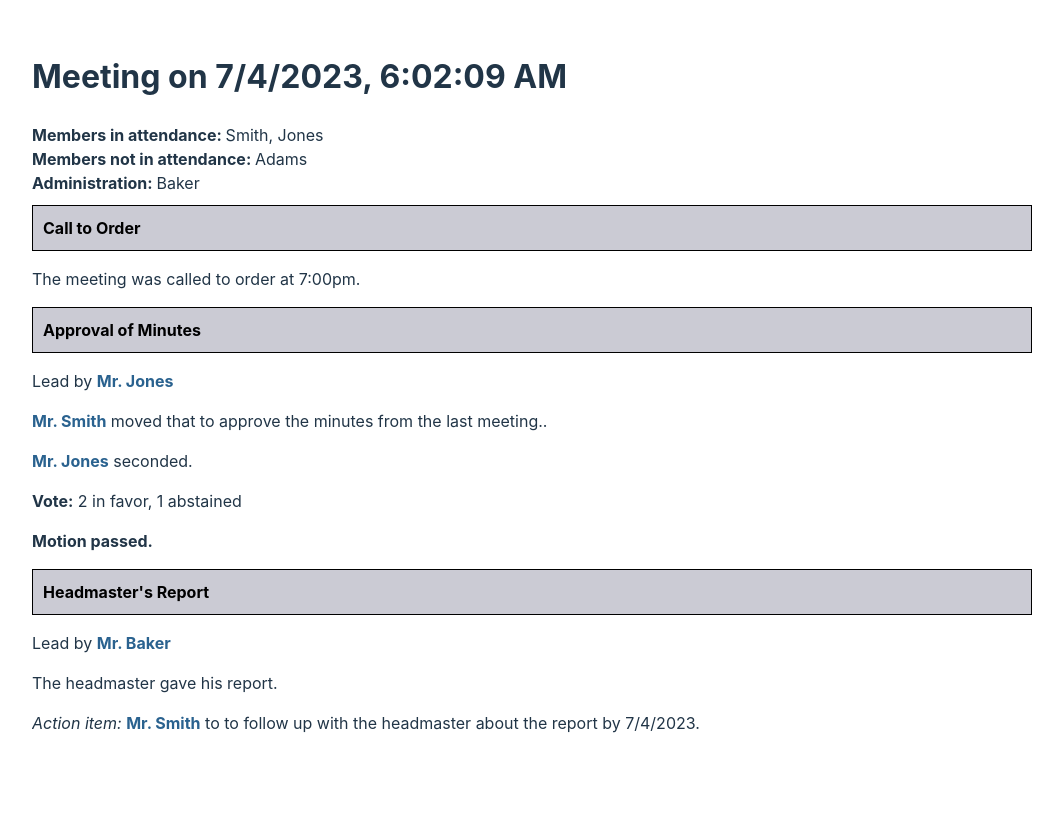
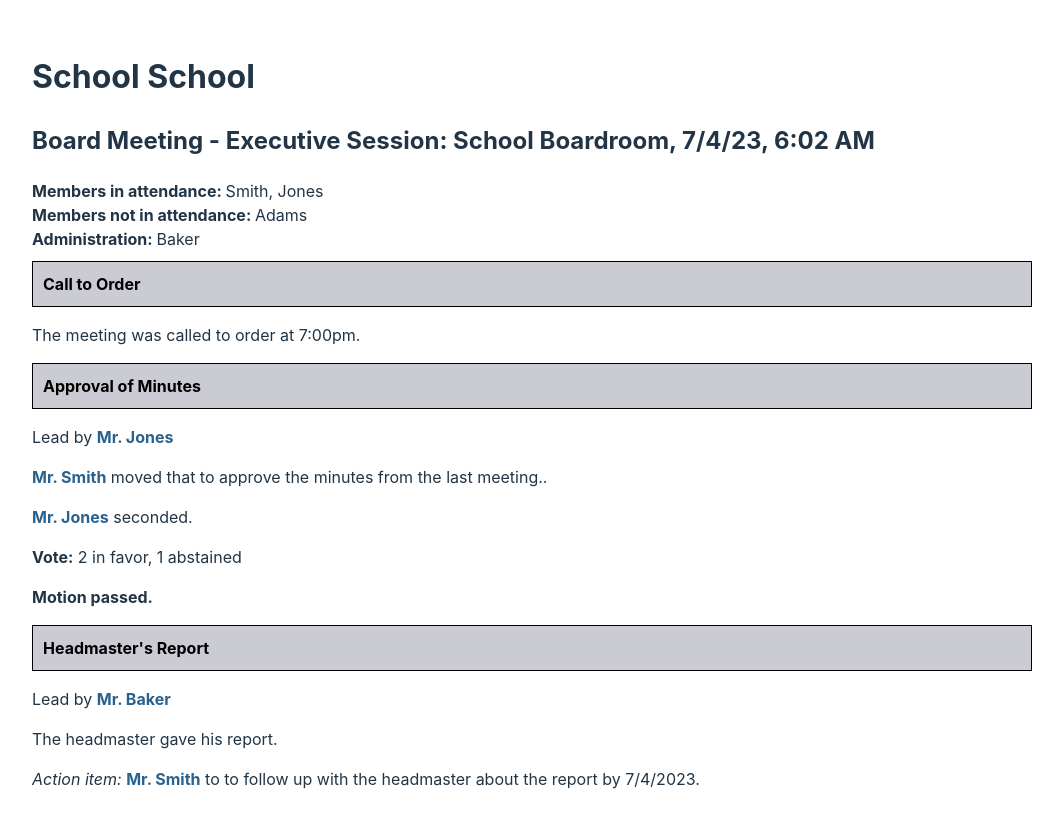
Before and after one commit to butaud/minutes-taker, a React (Vite) app: page / in a window 1280 px wide. Shown: the top 826 px of the page, without its empty margins (108-1171 px from the left). Before the commit the page ends 800 px from the top, so only its background shows below. Built offline with nearby package versions, Linux system fonts and the light colour scheme.

Commit message:
made metadata editable

```diff
--- a/src/App.tsx
+++ b/src/App.tsx
@@ -37,6 +37,8 @@ const fakeSession: Session = {
     membersPresent: [boardMember1, boardMember2],
     membersAbsent: [boardMember3],
     location: "School Boardroom",
+    organization: "School School",
+    title: "Board Meeting - Executive Session",
   },
   topics: [
     {
--- a/src/store/SessionStore.ts
+++ b/src/store/SessionStore.ts
@@ -230,9 +230,17 @@ export class SessionStore {
     }
   };
 
-  setStartTime = (startTime: Date) => {
+  updateMetadata = (
+    metadata: Omit<
+      SessionMetadata,
+      "membersPresent" | "membersAbsent" | "administrationPresent"
+    >
+  ) => {
     this.produceUpdate((draft) => {
-      draft.metadata.startTime = startTime;
+      draft.metadata = {
+        ...draft.metadata,
+        ...metadata,
+      };
     });
   };
 
@@ -316,13 +324,6 @@ export class SessionStore {
     });
   };
 
-  setLocation = (location: string) => {
-    this.updateSession({
-      ...this._session,
-      metadata: { ...this._session.metadata, location },
-    });
-  };
-
   addTopic = (
     topic: Pick<Topic, "title" | "startTime" | "endTime" | "leader">
   ) => {
--- a/src/ui/SessionEditor.tsx
+++ b/src/ui/SessionEditor.tsx
@@ -4,6 +4,7 @@ import { AttendanceNode } from "./nodes/attendance/AttendanceNode";
 import "./SessionEditor.css";
 import { StoredSession } from "../store/SessionStore";
 import { useSessionStore } from "./context/SessionStoreContext";
+import { SessionHeaderNode } from "./nodes/header/SessionHeaderNode";
 
 export const SessionEditor: React.FC<{ session: StoredSession }> = ({
   session,
@@ -28,7 +29,7 @@ export const SessionEditor: React.FC<{ session: StoredSession }> = ({
 
   return (
     <div>
-      <h1>Meeting on {session.metadata.startTime.toLocaleString()}</h1>
+      <SessionHeaderNode metadata={session.metadata} />
       <AttendanceNode
         present={session.metadata.membersPresent}
         absent={session.metadata.membersAbsent}
--- a/src/ui/context/SessionStoreContext.tsx
+++ b/src/ui/context/SessionStoreContext.tsx
@@ -13,6 +13,8 @@ const SessionContext = createContext<SessionContextType>({
       administrationPresent: [],
       location: "",
       startTime: new Date(),
+      title: "",
+      organization: "",
     },
     topics: [],
   }),
--- /dev/null
+++ b/src/ui/nodes/header/SessionHeaderNode.tsx
@@ -0,0 +1,105 @@
+import React, { useState } from "react";
+import { StoredSessionMetadata } from "../../../store/SessionStore";
+import { NodeControls } from "../../controls/NodeControls";
+import { useSessionStore } from "../../context/SessionStoreContext";
+
+export const SessionHeaderNode: React.FC<{
+  metadata: StoredSessionMetadata;
+}> = ({ metadata }) => {
+  const [editing, setEditing] = useState(false);
+  const [organization, setOrganization] = useState(metadata.organization);
+  const [title, setTitle] = useState(metadata.title);
+  const [location, setLocation] = useState(metadata.location);
+  const [startTime, setStartTime] = useState(metadata.startTime);
+
+  const sessionStore = useSessionStore();
+
+  const handleEdit = () => {
+    setEditing(true);
+  };
+
+  const handleSave = () => {
+    setEditing(false);
+    sessionStore.updateMetadata({
+      ...metadata,
+      organization,
+      title,
+      location,
+      startTime,
+    });
+  };
+
+  const handleCancel = () => {
+    setEditing(false);
+    setOrganization(metadata.organization);
+    setTitle(metadata.title);
+    setLocation(metadata.location);
+    setStartTime(metadata.startTime);
+  };
+
+  const handleOrganizationChange = (
+    event: React.ChangeEvent<HTMLInputElement>
+  ) => {
+    setOrganization(event.target.value);
+  };
+
+  const handleTitleChange = (event: React.ChangeEvent<HTMLInputElement>) => {
+    setTitle(event.target.value);
+  };
+
+  const handleLocationChange = (event: React.ChangeEvent<HTMLInputElement>) => {
+    setLocation(event.target.value);
+  };
+
+  const handleStartTimeChange = (
+    event: React.ChangeEvent<HTMLInputElement>
+  ) => {
+    setStartTime(new Date(event.target.value));
+  };
+
+  return (
+    <NodeControls
+      isEditing={editing}
+      onEdit={handleEdit}
+      onSave={handleSave}
+      onCancel={handleCancel}
+    >
+      <h1>
+        {editing ? (
+          <input
+            type="text"
+            value={organization}
+            onChange={handleOrganizationChange}
+          />
+        ) : (
+          metadata.organization
+        )}
+      </h1>
+      <h2>
+        {editing ? (
+          <>
+            <input type="text" value={title} onChange={handleTitleChange} />{" "}
+            <input
+              type="text"
+              value={location}
+              onChange={handleLocationChange}
+            />{" "}
+            <input
+              type="datetime-local"
+              value={startTime.toISOString().slice(0, -8)}
+              onChange={handleStartTimeChange}
+            />
+          </>
+        ) : (
+          <>
+            {metadata.title}: {metadata.location},{" "}
+            {metadata.startTime.toLocaleString(navigator.language, {
+              timeStyle: "short",
+              dateStyle: "short",
+            })}
+          </>
+        )}
+      </h2>
+    </NodeControls>
+  );
+};
```
Also changed, not shown: 1 other file (tests, documents, lock files or other folders).
